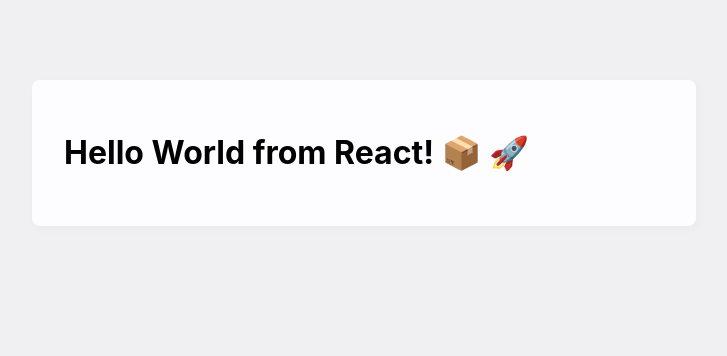
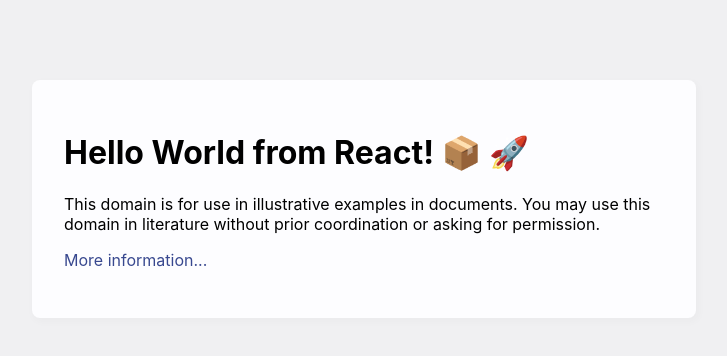
Before and after one commit to bungferry/react, a React (Vite) app: page / in a window 1280 px wide. Shown: the top 356 px of the page, without its empty margins (276-1003 px from the left). Built offline with nearby package versions, Linux system fonts and the light colour scheme.

Commit message:
Update App.jsx

```diff
--- a/src/App.jsx
+++ b/src/App.jsx
@@ -6,6 +6,9 @@
     return (
       <main>
         <h1>Hello World from React! 📦 🚀</h1>
+        <p>This domain is for use in illustrative examples in documents. You may use this
+        domain in literature without prior coordination or asking for permission.</p>
+        <p><a href="https://www.iana.org/domains/example">More information...</a></p>
       </main>
     )
   }
```
